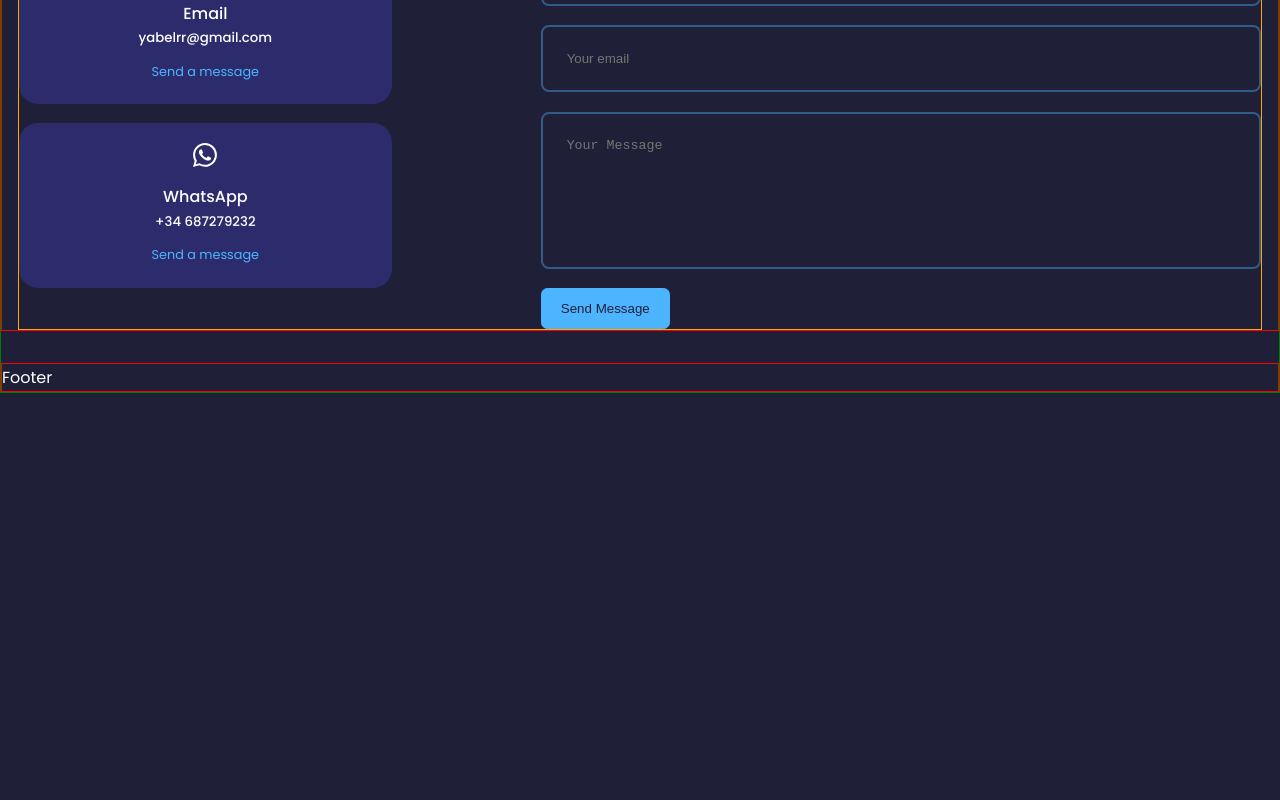
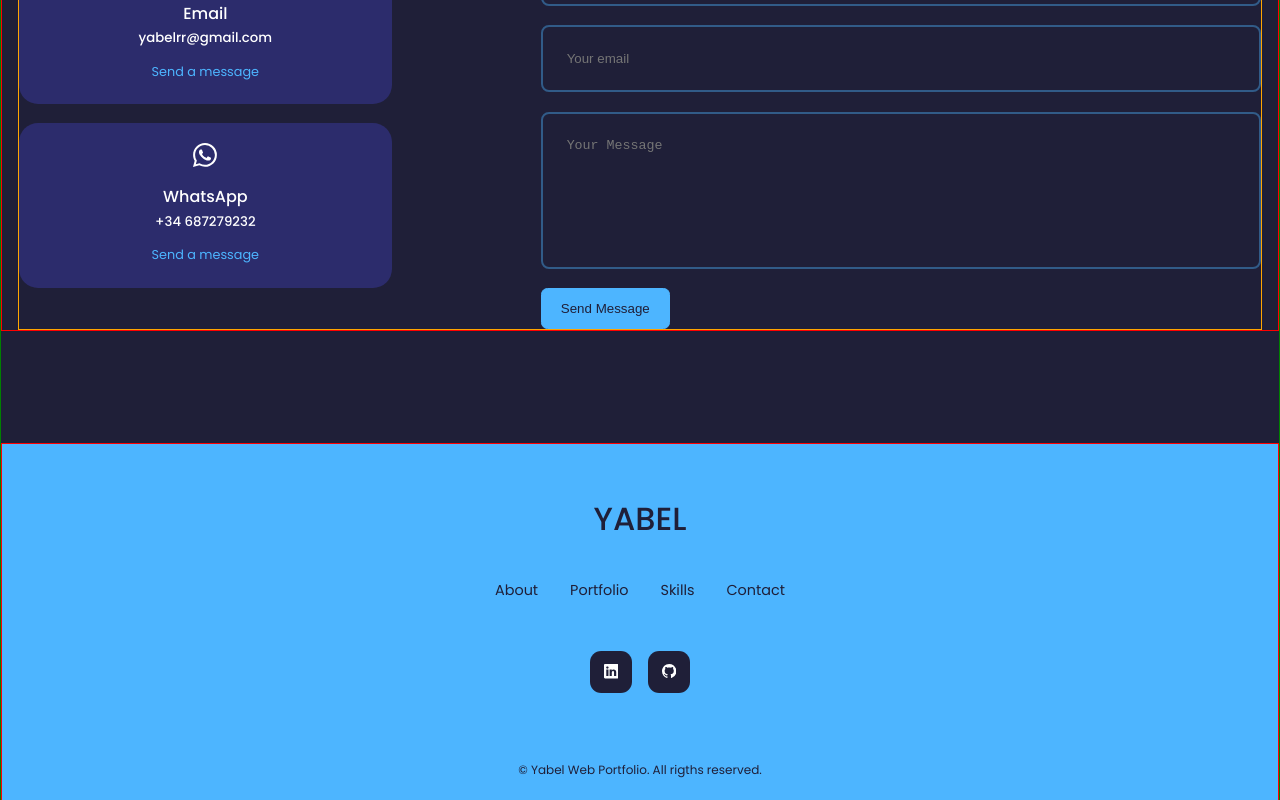
Before and after one commit to mickadoos/react-portfolio-yabel, a React (Create React App) app: page / in a window 1280 px wide. Shown: the part 2000-2800 px from the top of the page. Before the commit the page ends 2393 px from the top, so only its background shows below. Built offline with nearby package versions, Linux system fonts and the light colour scheme.

Commit message:
Footer component, DONE

```diff
--- a/src/components/footer/Footer.css
+++ b/src/components/footer/Footer.css
@@ -0,0 +1,54 @@
+footer {
+    background: var(--color-primary);
+    padding: 3rem 0;
+    text-align: center;
+    font-size: 0.9rem;
+    margin-top: 7rem;
+ }
+
+ footer a {
+    color: var(--color-bg);
+ }
+
+ .footer__logo {
+    font-size: 2rem;
+    font-weight: 500;
+    margin-bottom: 2rem;
+    display: inline-block;
+ }
+
+ .permalinks {
+    display: flex;
+    flex-wrap: wrap;
+    justify-content: center;
+    gap: 2rem;
+    margin: 0 auto 3rem;
+ }
+
+ .footer__socials {
+    display: flex;
+    justify-content: center;
+    gap: 1rem;
+    margin-bottom: 4rem;
+ }
+
+ .footer__socials a {
+    background: var(--color-bg);
+    color: var(--color-white);
+    padding: 0.8rem;
+    border-radius: 0.7rem;
+    display: flex;
+    border: 1px solid transparent;
+ }
+ @media (hover:hover) {
+     .footer__socials a:hover {
+         background: transparent;
+         color: var(--color-bg);
+         border-color: var(--color-bg);
+        }
+    }
+
+ .footer__copyright {
+    margin-bottom: 4rem;
+    color: var(--color-bg);
+ }
--- a/src/components/footer/Footer.jsx
+++ b/src/components/footer/Footer.jsx
@@ -1,8 +1,42 @@
+// 16.0 copy paste the footer component
+// 3.0 create all components folders with .jsx file and .css --- then on .jsx file type racfe, press tab and import the .css file
 import React from 'react'
+import './Footer.css'
+// import './Footer2.css'
+// import {FaFacebookF} from 'react-icons/fa'
+// import {FiInstagram} from 'react-icons/fi'
+// import {IoLogoTwitter} from 'react-icons/io'
+import {BsLinkedin} from 'react-icons/bs'
+import {BsGithub} from 'react-icons/bs'
+
 
 const Footer = () => {
   return (
-    <footer>Footer</footer>
+    <footer>
+      <a href="# " className='footer__logo'>YABEL</a>
+
+      <ul className="permalinks">
+        {/* <li><a href="# ">About</a></li> */}
+        <li><a href="#about">About</a></li>
+        <li><a href="#portfolio">Portfolio</a></li>
+        <li><a href="#skills">Skills</a></li>
+        <li><a href="#contact">Contact</a></li>
+        {/* <li><a href="#services">Services</a></li> */}
+        {/* <li><a href="#testimonials">Testimonials</a></li> */}
+      </ul>
+
+      <div className="footer__socials">
+        {/* <a href="https://facebook.com" target='_blank' rel='noreferrer'><FaFacebookF/></a> */}
+        {/* <a href="https://instagram.com" target='_blank' rel='noreferrer'><FiInstagram/></a> */}
+        {/* <a href="https://twitter.com" target='_blank' rel='noreferrer'><IoLogoTwitter/></a> */}
+        <a href="https://www.linkedin.com/in/yabel-rodriguez/" target='_blank' rel='noreferrer'><BsLinkedin/></a>
+        <a href="https://github.com/mickadoos" target='_blank' rel='noreferrer'><BsGithub/></a>
+      </div>
+
+      <div className="footer__copyright">
+        <small>&copy; Yabel Web Portfolio. All rigths reserved.</small>
+      </div>
+    </footer>
   )
 }
 
--- a/src/components/nav/Nav.jsx
+++ b/src/components/nav/Nav.jsx
@@ -17,8 +17,8 @@ const Nav = () => {
       {/* // 10.1 also refer to the id of every section (that is about to create) */}
       {/* <a href='# ' onClick={() => setActiveNav('#')} className={activeNav === '#' ? 'active' : ''}><AiOutlineHome/></a>  // 12.2 set attribute onClick that when the anchor is clicked calls the useState function to change the state variable and use a ternary to change the classname of the anchor depeneding on the state */}
       <a href='# ' onClick={() => setActiveNav('#about')} className={activeNav === '#about' ? 'active' : ''}><AiOutlineUser/></a>
+      <a href='#portfolio' onClick={() => setActiveNav('#portfolio')} className={activeNav === '#portfolio' ? 'active' : ''}><RiServiceLine/></a>
       <a href='#skills' onClick={() => setActiveNav('#skills')} className={activeNav === '#skills' ? 'active' : ''}><BiBook/></a>
-      <a href='#portfolio' onClick={() => setActiveNav('#portfolio')} className={activeNav === '#portfolio' ? 'active' : ''}><RiServiceLine/></a>
       <a href='#contact' onClick={() => setActiveNav('#contact')} className={activeNav === '#contact' ? 'active' : ''}><BiMessageSquareDetail/></a>
     </nav>
     </div>
```
